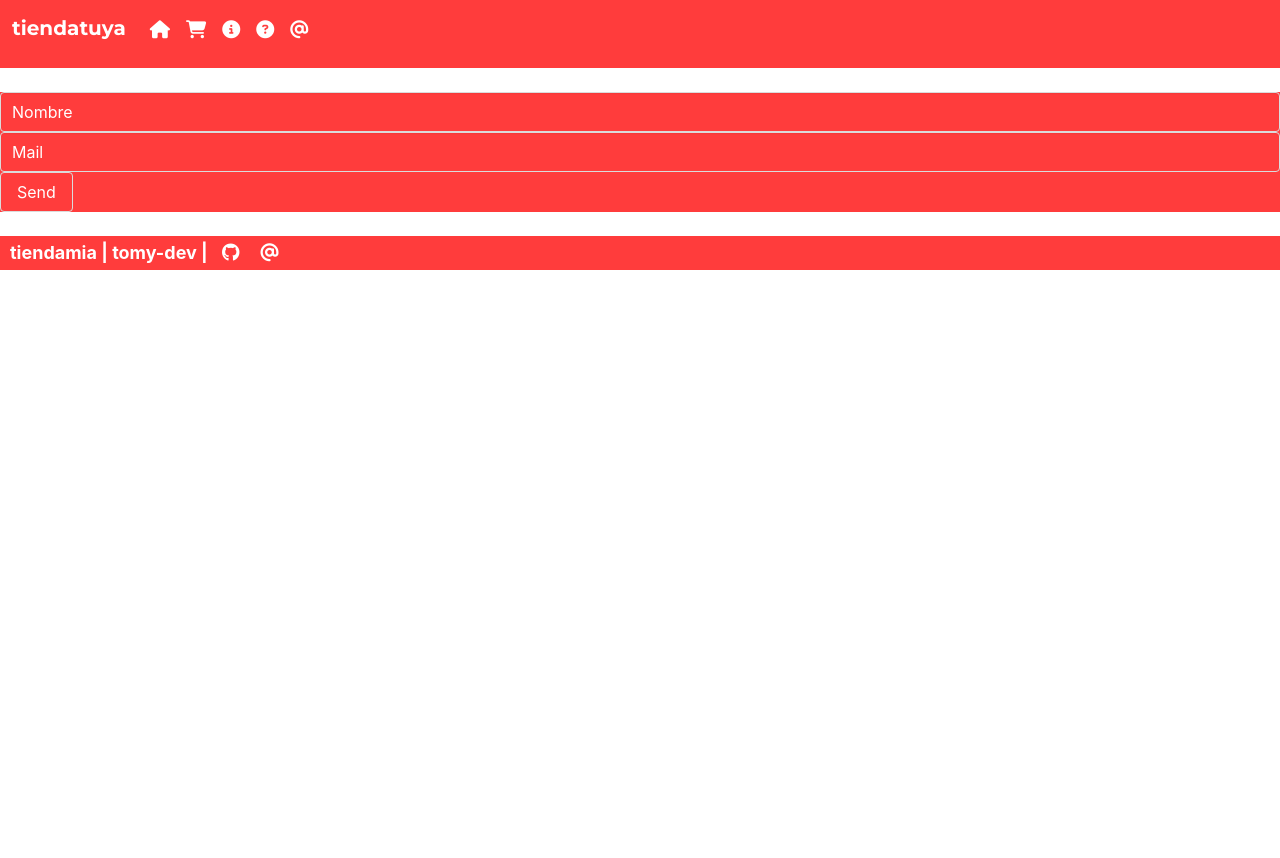
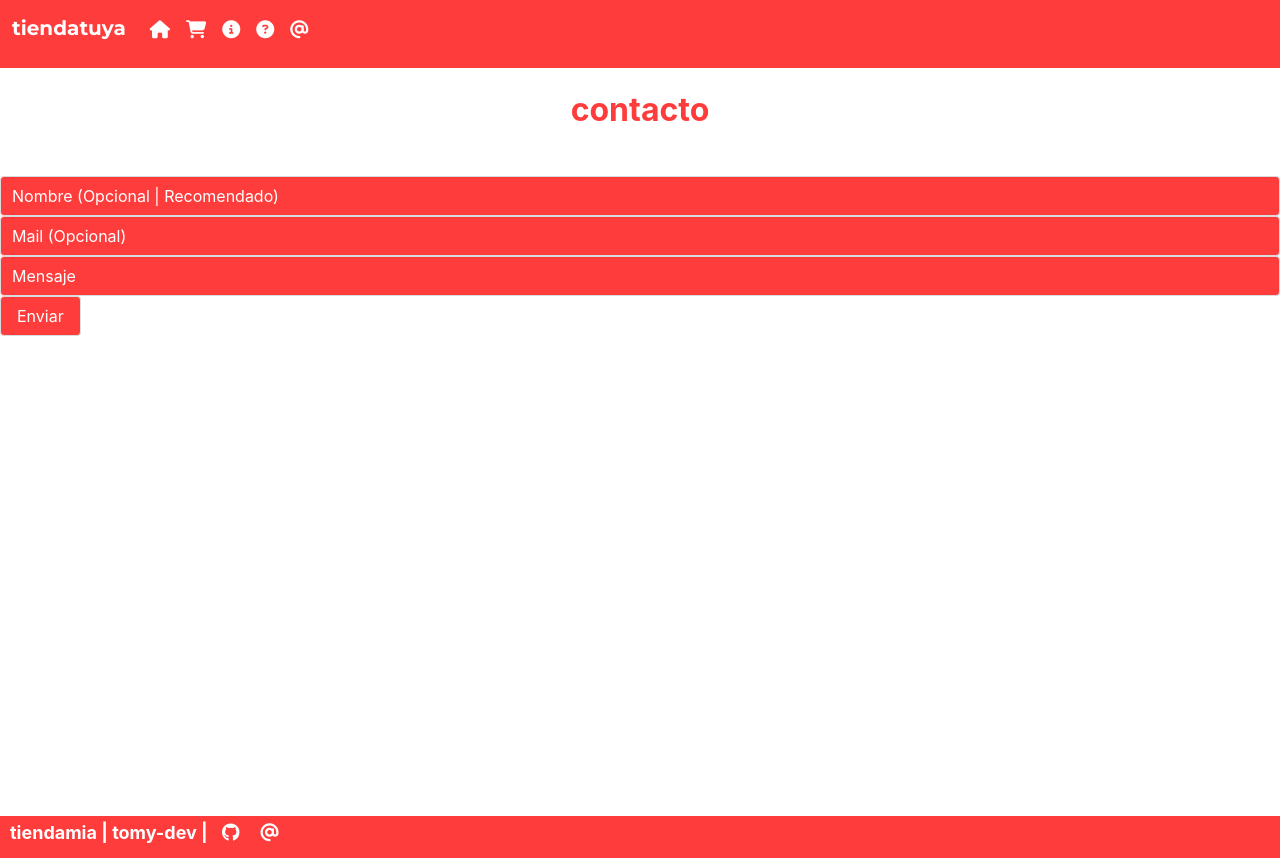
Before and after one commit to tomy-barranco/tiendatuya, a website: page contacto/index.html in a window 1280 px wide. Before the commit the page ends 800 px from the top, so only its background shows below. Drawn offline with nearby package versions, Linux system fonts and the light colour scheme.

Commit message:
2 | 21/11 | Terminar contacto

```diff
--- a/contacto/index.html
+++ b/contacto/index.html
@@ -47,10 +47,15 @@
 
         <br>
 
-        <form action="https://formsubmit.co/your@email.com" method="POST" class="form red-background">
-            <input class="red-background input" type="text" name="name" placeholder="Nombre" required>
-            <input class="red-background input" type="email" name="email" placeholder="Mail" required>
-            <button class="red-background button" type="submit">Send</button>
+        <h1 class="red-font bold title">contacto</h1>
+
+        <br>
+
+        <form action="https://formsubmit.co/tomas.games2010@gmail.com" method="POST" class="form">
+            <input class="red-background input" type="text" name="name" placeholder="Nombre (Opcional | Recomendado)">
+            <input class="red-background input" type="email" name="email" placeholder="Mail (Opcional)">
+            <input class="red-background input" type="text" name="textarea" placeholder="Mensaje" required>
+            <button class="red-background button" type="submit">Enviar</button>
         </form>
 
         <br>
--- a/css/styles.css
+++ b/css/styles.css
@@ -53,8 +53,23 @@ border-radius: 5%;
 
 footer {
     font-size: 18px;
+    position: relative;
+    top: 57vh !important;
+    padding-bottom: 1vh;
 }
 
 input::placeholder {
     color: #fff !important;
 }
+
+.red-font {
+    color: #ff3c3c !important;
+}
+
+.title {
+    text-align: center;
+}
+
+.form {
+    height: 100%;
+}
```
Also changed, not shown: index.html (+5 -0 lines).
